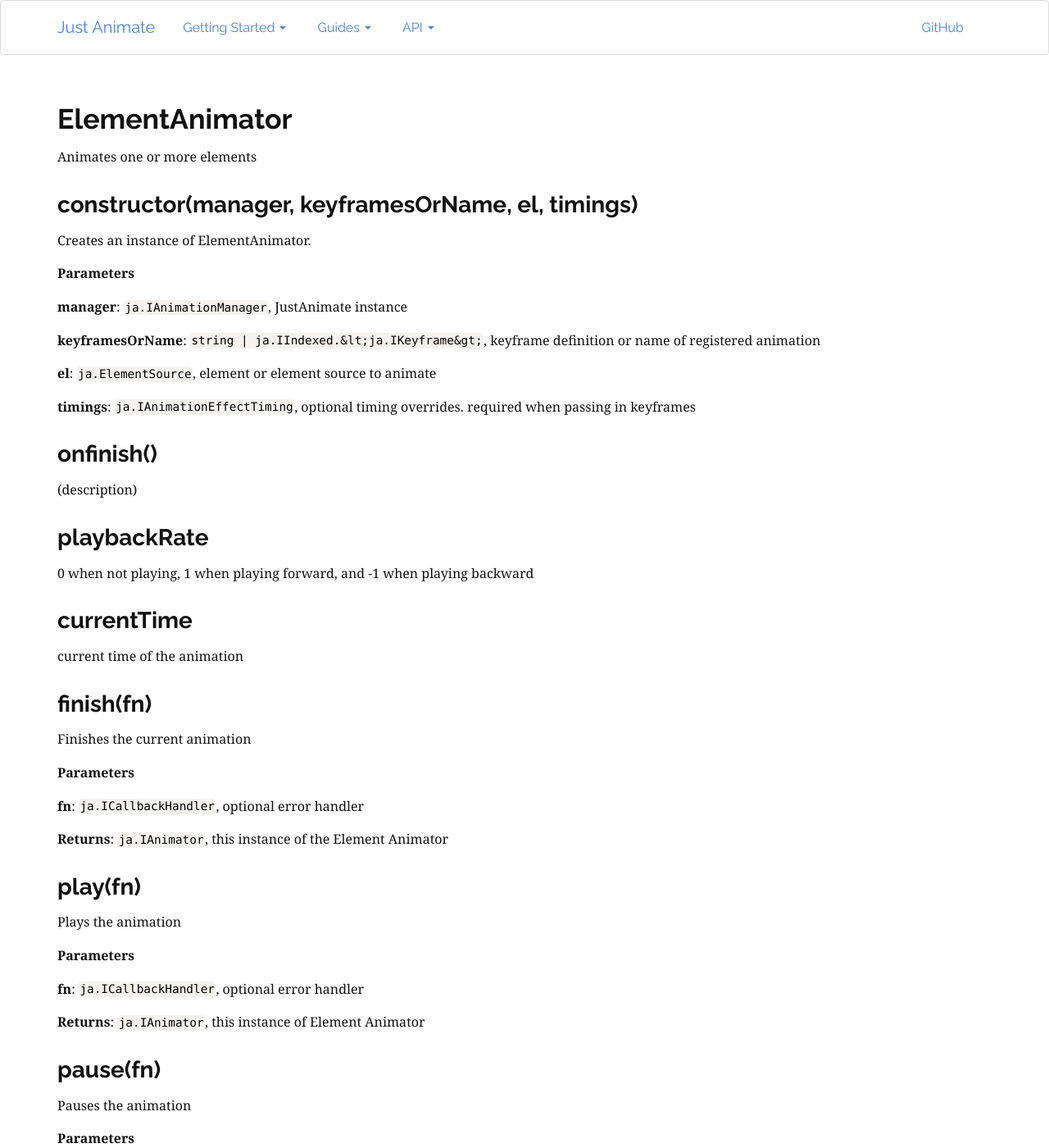
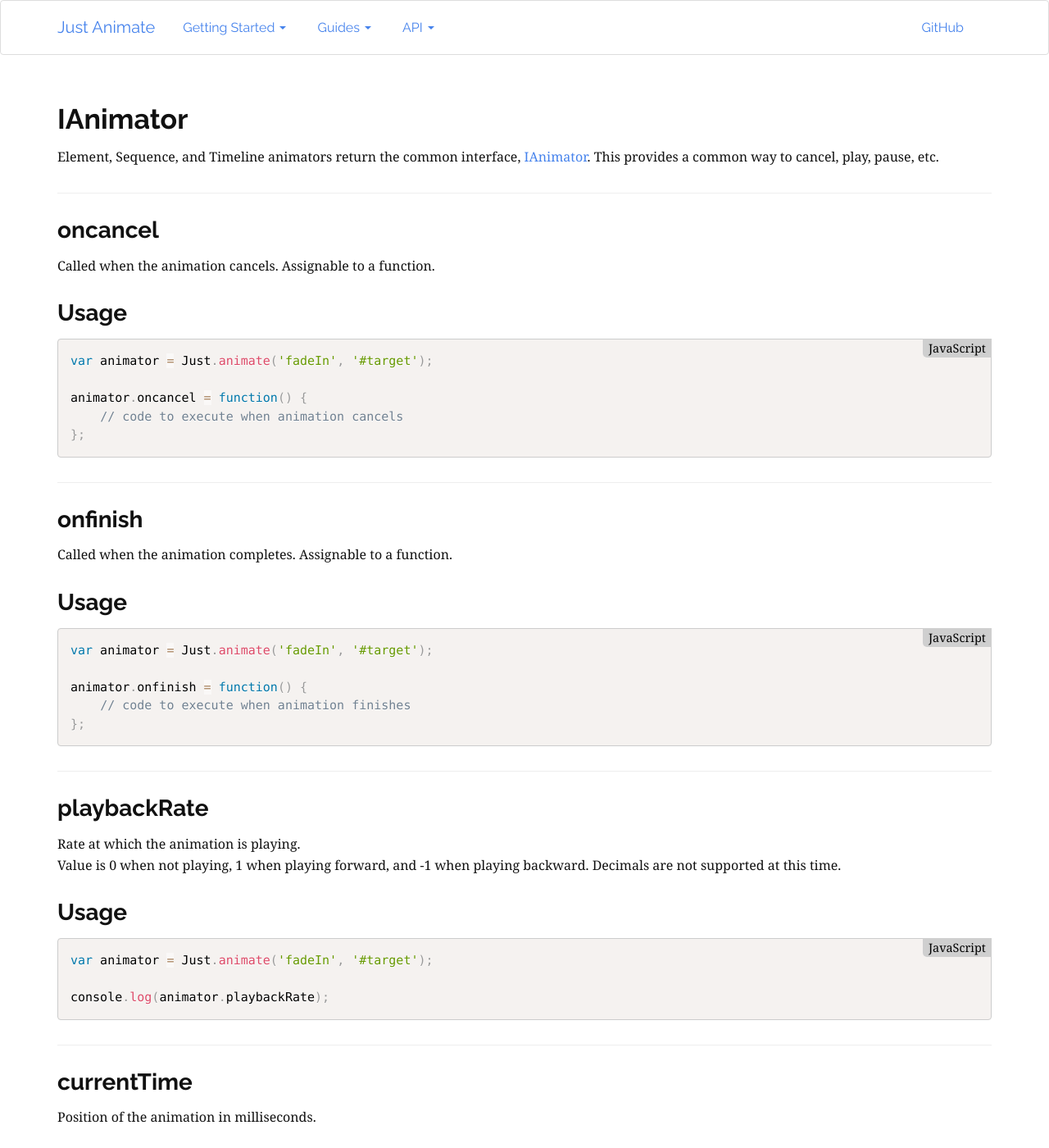
Before and after one commit to just-animate/just-animate.github.io, a Jekyll site: the page built from api/elementanimator.md, in a window 1280 px wide and 1400 px high. Shown: the whole window at 82% size. Built offline with Jekyll 4.4.1, drawn with Linux system fonts in a browser that asks for light colours; Markdown is read by kramdown in place of the engine named in the settings; some of the changed text lies outside the part shown.

Commit message:
updated api

````diff
--- a/api/elementanimator.md
+++ b/api/elementanimator.md
@@ -1,89 +1,232 @@
 ---
 layout: default
-title: Element Animator
+title: Just Animate - API Documentation
 ---
 
+<a name="IAnimator"></a>
 
-## ElementAnimator
-Animates one or more elements
+## IAnimator
+Element, Sequence, and Timeline animators return the common interface, [IAnimator](#IAnimator).
+This provides a common way to cancel, play, pause, etc.
 
-### constructor(manager, keyframesOrName, el, timings)
+-----
+### oncancel
 
-Creates an instance of ElementAnimator.
+Called when the animation cancels.  Assignable to a function.
+
+### Usage
+``` javascript
+var animator = Just.animate('fadeIn', '#target');
+
+animator.oncancel = function() {
+    // code to execute when animation cancels
+};
+```
+
+-----
+### onfinish
+
+Called when the animation completes.  Assignable to a function.
+
+### Usage
+``` javascript
+var animator = Just.animate('fadeIn', '#target');
+
+animator.onfinish = function() {
+    // code to execute when animation finishes
+};
+```
+
+-----
+### playbackRate
+
+Rate at which the animation is playing.
+Value is 0 when not playing, 1 when playing forward, and -1 when playing backward.
+Decimals are not supported at this time.
+
+### Usage
+``` javascript
+var animator = Just.animate('fadeIn', '#target');
+
+console.log(animator.playbackRate);
+```
+
+-----
+### currentTime
+
+Position of the animation in milliseconds.
+
+### Usage
+``` javascript
+var animator = Just.animate('fadeIn', '#target');
+
+console.log(animator.currentTime);
+```
+
+-----
+### finish(fn)
+
+Completes the animation.
+
+**fn**: [`ICallbackHandler`](#ICallbackHandler), optional error handler
+
+**Returns**: [`IAnimator`](#IAnimator), this instance of [IAnimator](#IAnimator)
 
 **Parameters**
 
-**manager**: `ja.IAnimationManager`, JustAnimate instance
+### Usage 1
+``` javascript
+var animator = Just.animate('fadeIn', '#target');
 
-**keyframesOrName**: `string | ja.IIndexed.&lt;ja.IKeyframe&gt;`, keyframe definition or name of registered animation
+animator.finish();
+```
 
-**el**: `ja.ElementSource`, element or element source to animate
+### Usage 2
+``` javascript
+var animator = Just.animate('fadeIn', '#target');
 
-**timings**: `ja.IAnimationEffectTiming`, optional timing overrides.  required when passing in keyframes
+animator.finish(function(err) {
+    if (err) {
+        // handle error
+    }
+});
+```
 
-
-### onfinish()
-
-(description)
-
-
-### playbackRate
-
-0 when not playing, 1 when playing forward, and -1 when playing backward
-
-
-
-### currentTime
-
-current time of the animation
-
-
-### finish(fn)
-
-Finishes the current animation
-
-**Parameters**
-
-**fn**: `ja.ICallbackHandler`, optional error handler
-
-**Returns**: `ja.IAnimator`, this instance of the Element Animator
-
+-----
 ### play(fn)
 
 Plays the animation
 
 **Parameters**
 
-**fn**: `ja.ICallbackHandler`, optional error handler
+**fn**: [`ICallbackHandler`](#ICallbackHandler), optional error handler
 
-**Returns**: `ja.IAnimator`, this instance of Element Animator
+**Returns**: [`IAnimator`](#IAnimator), this instance of [IAnimator](#IAnimator)
 
+### Usage 1
+``` javascript
+var animator = Just.animate('fadeIn', '#target');
+
+animator.play();
+```
+
+### Usage 2
+``` javascript
+var animator = Just.animate('fadeIn', '#target');
+
+animator.play(function(err) {
+    if (err) {
+        // handle error
+    }
+});
+```
+
+-----
 ### pause(fn)
 
 Pauses the animation
 
 **Parameters**
 
-**fn**: `ja.ICallbackHandler`, optional error handler
+**fn**: [`ICallbackHandler`](#ICallbackHandler), optional error handler
 
-**Returns**: `ja.IAnimator`, this instance of Element Animator
+**Returns**: [`IAnimator`](#IAnimator), this instance of [IAnimator](#IAnimator)
 
+### Usage 1
+``` javascript
+var animator = Just.animate('fadeIn', '#target');
+
+animator.pause();
+```
+
+### Usage 2
+``` javascript
+var animator = Just.animate('fadeIn', '#target');
+
+animator.pause(function(err) {
+    if (err) {
+        // handle error
+    }
+});
+```
+
+-----
 ### reverse(fn)
 
 Reverses the direction of the animation
 
 **Parameters**
 
-**fn**: `ja.ICallbackHandler`, optional error handler
+**fn**: [`ICallbackHandler`](#ICallbackHandler), optional error handler
 
-**Returns**: `ja.IAnimator`, this instance of Element Animator
+**Returns**: [`IAnimator`](#IAnimator), this instance of [IAnimator](#IAnimator)
 
+### Usage 1
+``` javascript
+var animator = Just.animate('fadeIn', '#target');
+
+animator.reverse();
+```
+
+### Usage 2
+``` javascript
+var animator = Just.animate('fadeIn', '#target');
+
+animator.reverse(function(err) {
+    if (err) {
+        // handle error
+    }
+});
+```
+
+-----
 ### cancel(fn)
 
 Cancels the animation
 
 **Parameters**
 
-**fn**: `ja.ICallbackHandler`, optional error handler
+**fn**: [`ICallbackHandler`](#ICallbackHandler), optional error handler
 
-**Returns**: `ja.IAnimator`, this instance of Element Animator
+**Returns**: [`IAnimator`](#IAnimator), this instance of [IAnimator](#IAnimator)
+
+### Usage 1
+``` javascript
+var animator = Just.animate('fadeIn', '#target');
+
+animator.cancel();
+```
+
+### Usage 2
+``` javascript
+var animator = Just.animate('fadeIn', '#target');
+
+animator.cancel(function(err) {
+    if (err) {
+        // handle error
+    }
+});
+```
+
+-----
+<a name="ICallbackHandler"></a>
+
+## ICallbackHandler
+
+Optional error handler
+
+**Parameters**
+
+**err**: `string|Error`, error message.
+
+### Usage
+``` javascript
+var errorHandler = function (err) {
+    if (err) {
+        // error handler logic here
+        return;
+    }
+};
+```
+
+-----
````
